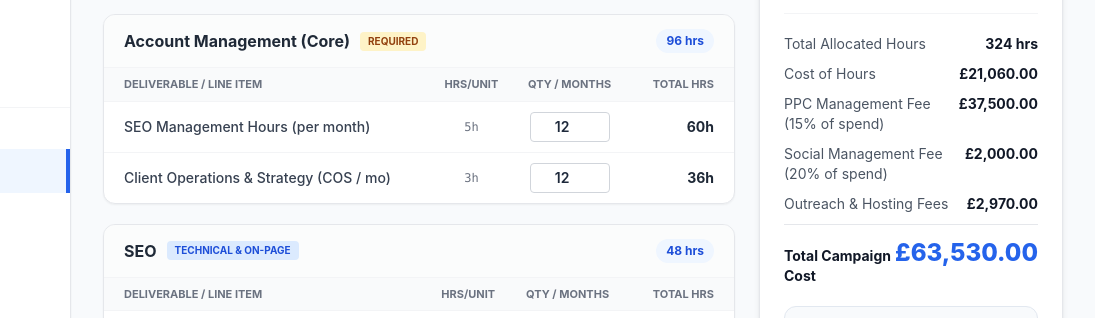
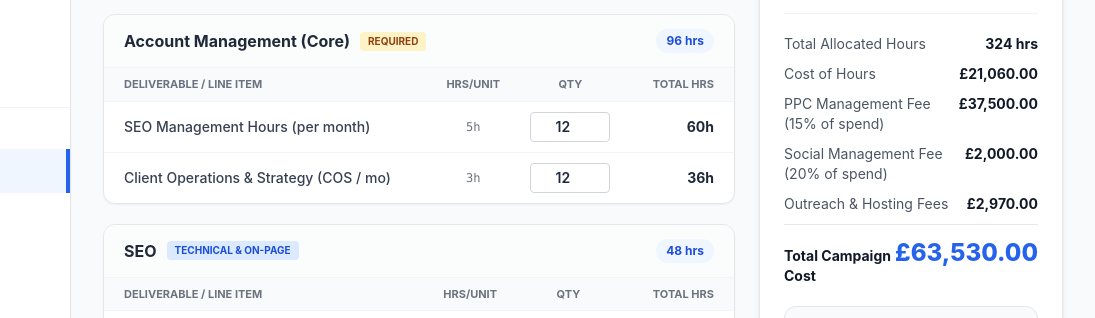
Before and after one commit to Gary-DN/client-hub-demo, a plain HTML site: page quote-builder.html in a window 1280 px wide. Shown: the part 277-595 px from the top of the page, 185-1280 px from the left. Drawn offline with nearby package versions, Linux system fonts and the light colour scheme.

Commit message:
Update Quote Builder column to Qty

```diff
--- a/quote-builder.html
+++ b/quote-builder.html
@@ -363,7 +363,7 @@
                     ${spendHtml}
                     <table class="w-full text-left">
                         <thead class="bg-gray-50 text-[11px] text-gray-500 uppercase border-b border-gray-100">
-                            <tr><th class="px-5 py-2">Deliverable / Line Item</th><th class="px-3 py-2 text-center">Hrs/Unit</th><th class="px-3 py-2 text-center">Qty / Months</th><th class="px-5 py-2 text-right">Total Hrs</th></tr>
+                            <tr><th class="px-5 py-2">Deliverable / Line Item</th><th class="px-3 py-2 text-center">Hrs/Unit</th><th class="px-3 py-2 text-center">Qty</th><th class="px-5 py-2 text-right">Total Hrs</th></tr>
                         </thead>
                         <tbody class="divide-y divide-gray-100">${rowsHtml}</tbody>
                     </table>
```
